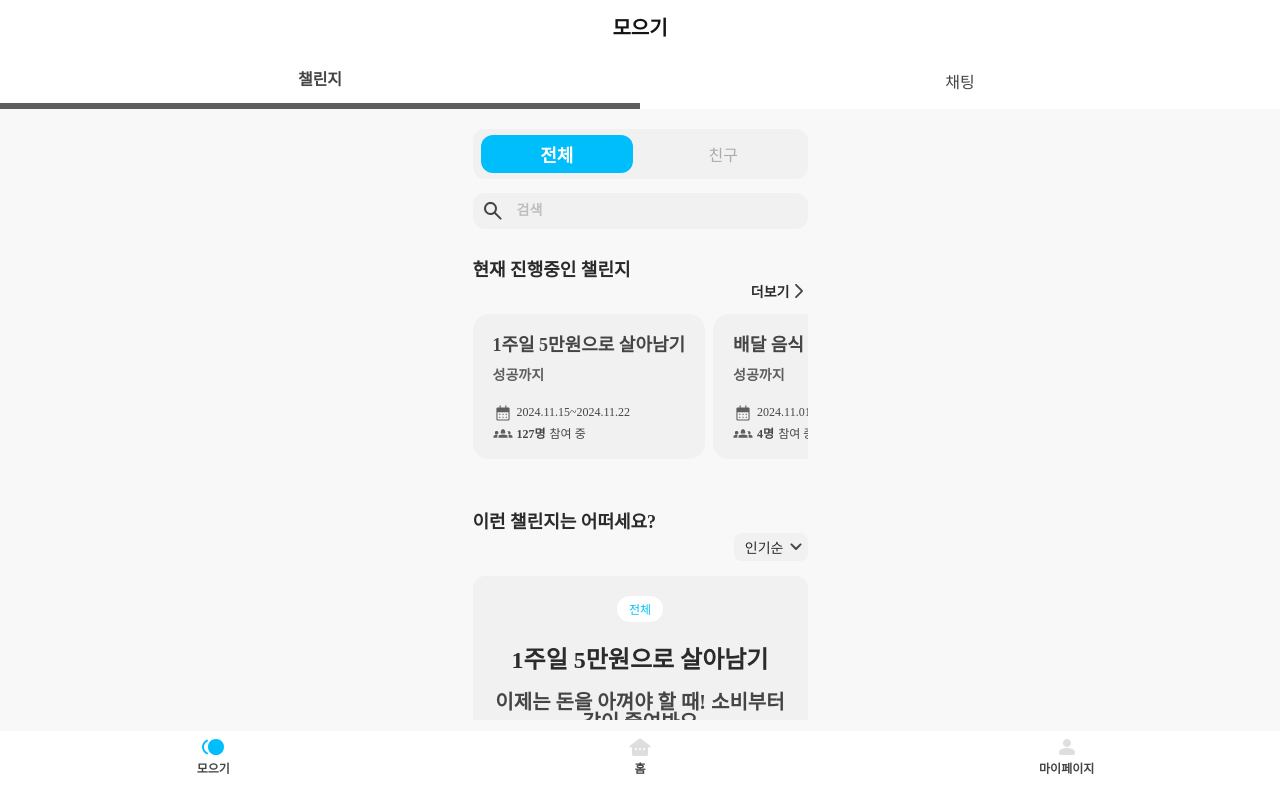
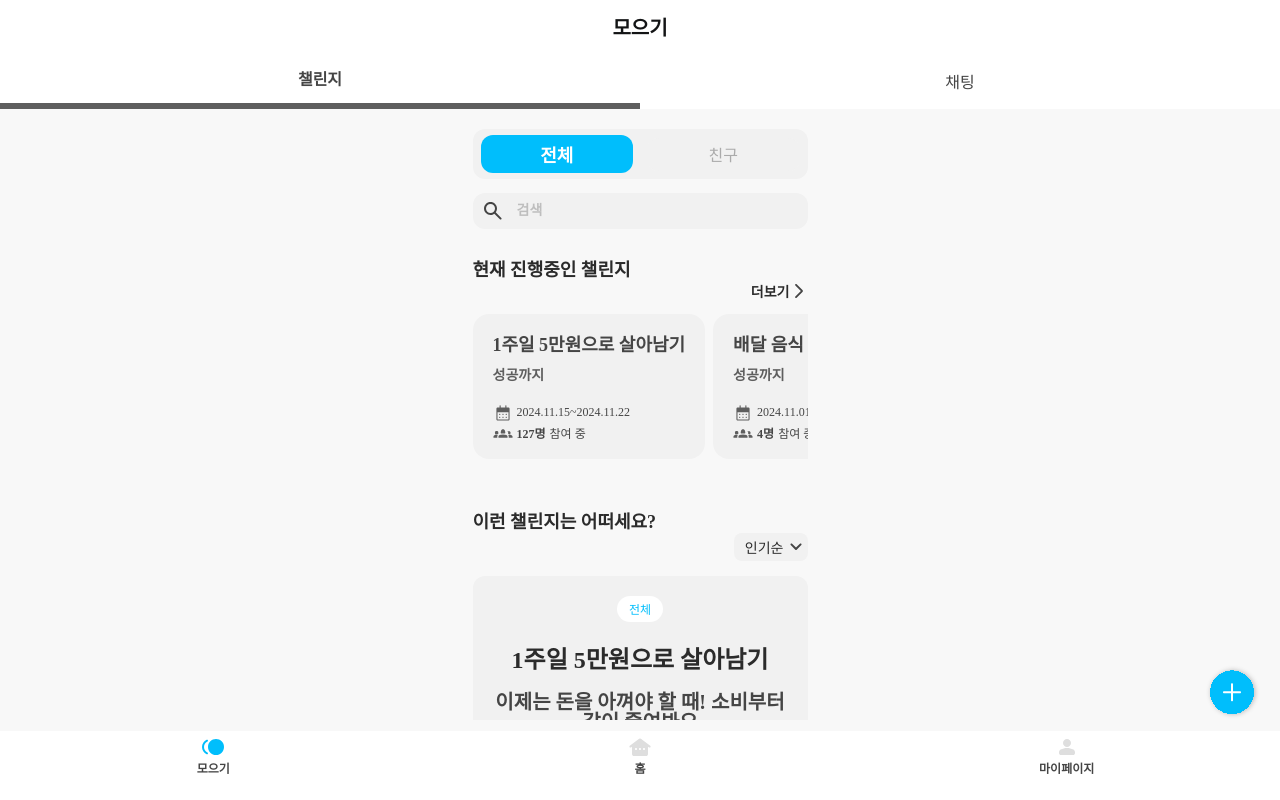
Before and after one commit to holdn2/MoaMoa-Frontend-Individual, a React (Vite) app: page /collect in a window 1280 px wide. Built offline with nearby package versions, Linux system fonts and the light colour scheme; a web font is replaced by a local one.

Commit message:
버튼과 챌린지 생성 페이지 연결

```diff
--- a/src/pages/Collect/Challenge/PublicChallenge.jsx
+++ b/src/pages/Collect/Challenge/PublicChallenge.jsx
@@ -5,9 +5,13 @@ import people from "../../../assets/Content/people.svg";
 import arrowDown from "../../../assets/Navigation/arrowDown.svg";
 import styles from "./PublicChallenge.module.css";
 import ChallengeCard from "../../../components/ChallengeCard/ChallengeCard";
+import chatPlusBtn from "../../../assets/Btn/chatPlusBtn.svg";
+import { useNavigate } from "react-router-dom";
 
 const PublicChallenge = ({ allData }) => {
   const joinChallenge = allData.filter((data) => data.isJoined == true);
+  const navigate = useNavigate();
+
   return (
     <div className={styles.wrapper}>
       <h3>현재 진행중인 챌린지</h3>
@@ -45,6 +49,12 @@ const PublicChallenge = ({ allData }) => {
           <ChallengeCard key={item.id} allData={item} />
         ))}
       </div>
+      <img
+        onClick={() => navigate("/challenge")}
+        src={chatPlusBtn}
+        alt="챌린지 만들기로 가는 버튼"
+        style={{ position: "fixed", right: "20px", bottom: "80px" }}
+      />
     </div>
   );
 };
```
